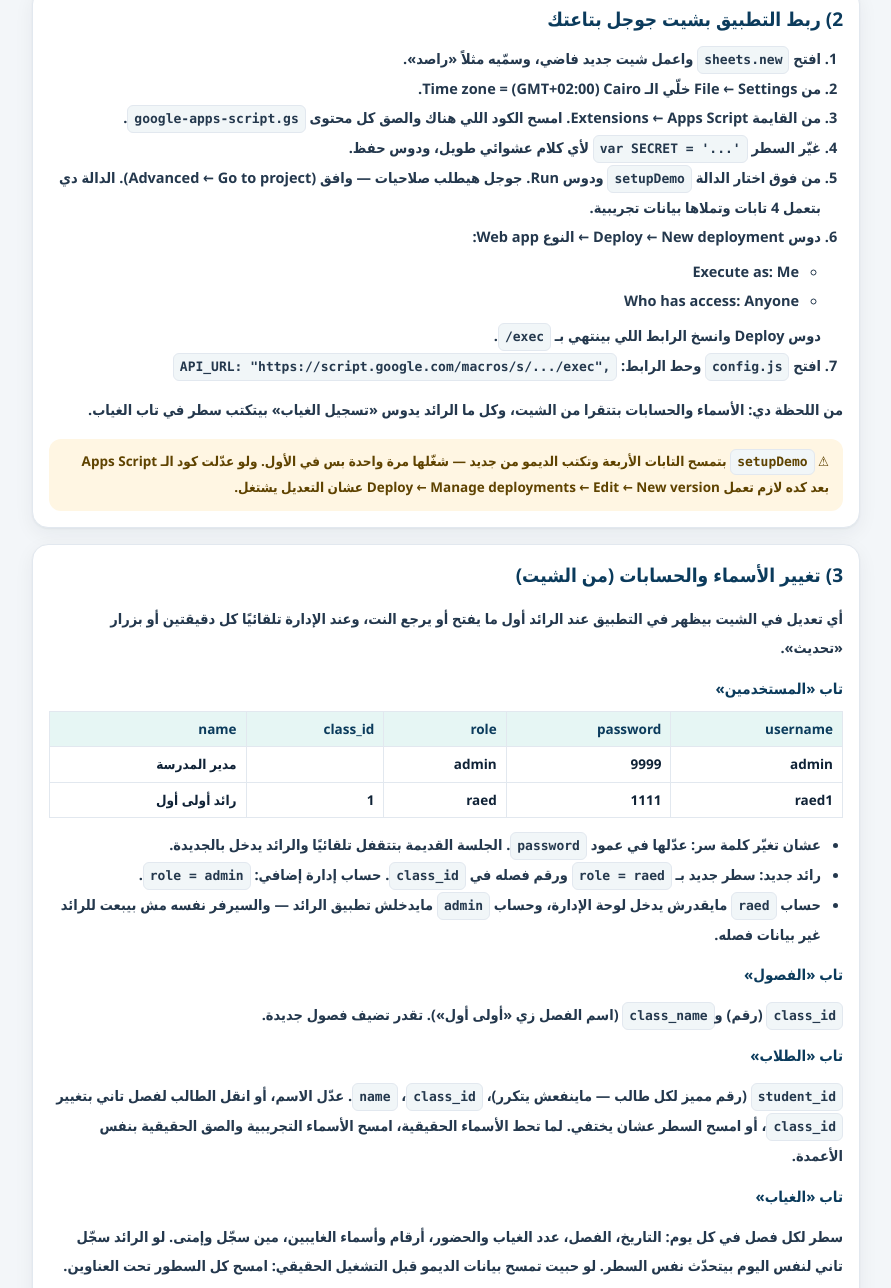
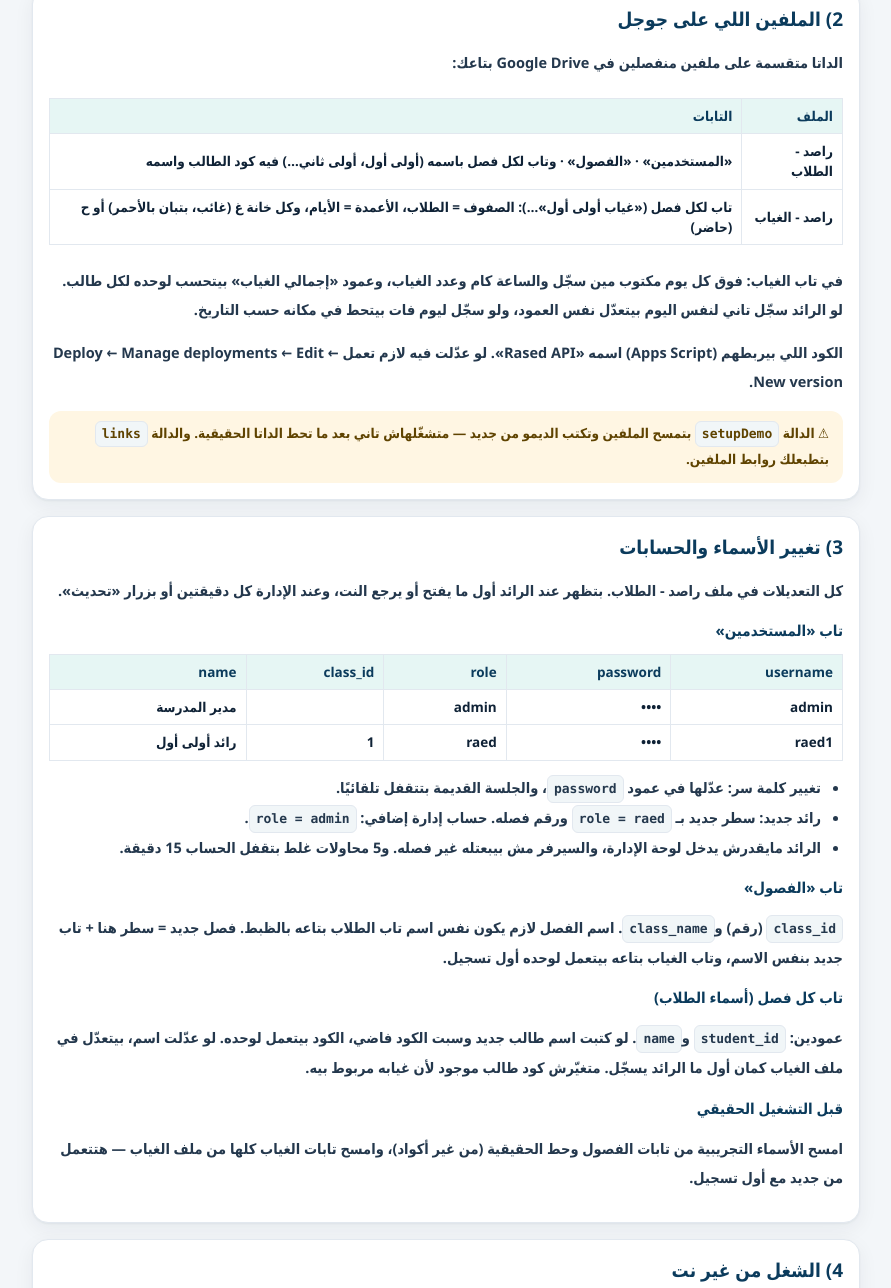
Before and after one commit to ahmedelhendway0-byte/rased, a plain HTML site: page طريقة-التشغيل.html in a window 1280 px wide. Shown: the part 788-2076 px from the top of the page, without its empty margins (194-1085 px from the left). Drawn offline with Linux system fonts and the light colour scheme.

Commit message:
Update guide for two-file layout

```diff
--- a/طريقة-التشغيل.html
+++ b/طريقة-التشغيل.html
@@ -37,34 +37,30 @@ table{border-collapse:collapse;width:100%;font-size:13.5px;margin:6px 0}td,th{bo
 <li>الحسابات: <code>admin / 9999</code> للإدارة، و<code>raed1 / 1111</code> … <code>raed7 / 7777</code> للرواد.</li></ul>
 </div>
 
-<div class="card"><h2>2) ربط التطبيق بشيت جوجل بتاعتك</h2>
-<ol>
-<li>افتح <code>sheets.new</code> واعمل شيت جديد فاضي، وسمّيه مثلاً «راصد».</li>
-<li>من <b>File ← Settings</b> خلّي الـ Time zone = <b>(GMT+02:00) Cairo</b>.</li>
-<li>من القايمة <b>Extensions ← Apps Script</b>. امسح الكود اللي هناك والصق كل محتوى <code>google-apps-script.gs</code>.</li>
-<li>غيّر السطر <code>var SECRET = '...'</code> لأي كلام عشوائي طويل، ودوس حفظ.</li>
-<li>من فوق اختار الدالة <code>setupDemo</code> ودوس <b>Run</b>. جوجل هيطلب صلاحيات — وافق (Advanced ← Go to project). الدالة دي بتعمل 4 تابات وتملاها بيانات تجريبية.</li>
-<li>دوس <b>Deploy ← New deployment</b> ← النوع <b>Web app</b>:
- <ul><li>Execute as: <b>Me</b></li><li>Who has access: <b>Anyone</b></li></ul>
- دوس Deploy وانسخ الرابط اللي بينتهي بـ <code>/exec</code>.</li>
-<li>افتح <code>config.js</code> وحط الرابط: <code>API_URL: "https://script.google.com/macros/s/.../exec",</code></li>
-</ol>
-<p>من اللحظة دي: الأسماء والحسابات بتتقرا من الشيت، وكل ما الرائد يدوس «تسجيل الغياب» بيتكتب سطر في تاب <b>الغياب</b>.</p>
-<div class="note">⚠ <code>setupDemo</code> بتمسح التابات الأربعة وتكتب الديمو من جديد — شغّلها مرة واحدة بس في الأول. ولو عدّلت كود الـ Apps Script بعد كده لازم تعمل <b>Deploy ← Manage deployments ← Edit ← New version</b> عشان التعديل يشتغل.</div>
+<div class="card"><h2>2) الملفين اللي على جوجل</h2>
+<p>الداتا متقسمة على <b>ملفين منفصلين</b> في Google Drive بتاعك:</p>
+<div class="tbl"><table>
+<tr><th>الملف</th><th>التابات</th></tr>
+<tr><td><b>راصد - الطلاب</b></td><td>«المستخدمين» · «الفصول» · وتاب لكل فصل باسمه (أولى أول، أولى ثاني…) فيه كود الطالب واسمه</td></tr>
+<tr><td><b>راصد - الغياب</b></td><td>تاب لكل فصل («غياب أولى أول»…): الصفوف = الطلاب، الأعمدة = الأيام، وكل خانة <b>غ</b> (غائب، بتبان بالأحمر) أو <b>ح</b> (حاضر)</td></tr>
+</table></div>
+<p>في تاب الغياب: فوق كل يوم مكتوب مين سجّل والساعة كام وعدد الغياب، وعمود «إجمالي الغياب» بيتحسب لوحده لكل طالب. لو الرائد سجّل تاني لنفس اليوم بيتعدّل نفس العمود، ولو سجّل ليوم فات بيتحط في مكانه حسب التاريخ.</p>
+<p>الكود اللي بيربطهم (Apps Script) اسمه «Rased API». لو عدّلت فيه لازم تعمل <b>Deploy ← Manage deployments ← Edit ← New version</b>.</p>
+<div class="note">⚠ الدالة <code>setupDemo</code> بتمسح الملفين وتكتب الديمو من جديد — متشغّلهاش تاني بعد ما تحط الداتا الحقيقية. والدالة <code>links</code> بتطبعلك روابط الملفين.</div>
 </div>
 
-<div class="card"><h2>3) تغيير الأسماء والحسابات (من الشيت)</h2>
-<p>أي تعديل في الشيت بيظهر في التطبيق عند الرائد أول ما يفتح أو يرجع النت، وعند الإدارة تلقائيًا كل دقيقتين أو بزرار «تحديث».</p>
+<div class="card"><h2>3) تغيير الأسماء والحسابات</h2>
+<p>كل التعديلات في ملف <b>راصد - الطلاب</b>. بتظهر عند الرائد أول ما يفتح أو يرجع النت، وعند الإدارة كل دقيقتين أو بزرار «تحديث».</p>
 <h3>تاب «المستخدمين»</h3>
 <div class="tbl"><table><tr><th>username</th><th>password</th><th>role</th><th>class_id</th><th>name</th></tr>
-<tr><td>admin</td><td>9999</td><td>admin</td><td></td><td>مدير المدرسة</td></tr>
-<tr><td>raed1</td><td>1111</td><td>raed</td><td>1</td><td>رائد أولى أول</td></tr></table></div>
-<ul><li>عشان تغيّر كلمة سر: عدّلها في عمود <code>password</code>. الجلسة القديمة بتتقفل تلقائيًا والرائد يدخل بالجديدة.</li>
-<li>رائد جديد: سطر جديد بـ <code>role = raed</code> ورقم فصله في <code>class_id</code>. حساب إدارة إضافي: <code>role = admin</code>.</li>
-<li>حساب <code>raed</code> مايقدرش يدخل لوحة الإدارة، وحساب <code>admin</code> مايدخلش تطبيق الرائد — والسيرفر نفسه مش بيبعت للرائد غير بيانات فصله.</li></ul>
-<h3>تاب «الفصول»</h3><p><code>class_id</code> (رقم) و<code>class_name</code> (اسم الفصل زي «أولى أول»). تقدر تضيف فصول جديدة.</p>
-<h3>تاب «الطلاب»</h3><p><code>student_id</code> (رقم مميز لكل طالب — ماينفعش يتكرر)، <code>class_id</code>، <code>name</code>. عدّل الاسم، أو انقل الطالب لفصل تاني بتغيير <code>class_id</code>، أو امسح السطر عشان يختفي. لما تحط الأسماء الحقيقية، امسح الأسماء التجريبية والصق الحقيقية بنفس الأعمدة.</p>
-<h3>تاب «الغياب»</h3><p>سطر لكل فصل في كل يوم: التاريخ، الفصل، عدد الغياب والحضور، أرقام وأسماء الغايبين، مين سجّل وإمتى. لو الرائد سجّل تاني لنفس اليوم بيتحدّث نفس السطر. لو حبيت تمسح بيانات الديمو قبل التشغيل الحقيقي: امسح كل السطور تحت العناوين.</p>
+<tr><td>admin</td><td>••••</td><td>admin</td><td></td><td>مدير المدرسة</td></tr>
+<tr><td>raed1</td><td>••••</td><td>raed</td><td>1</td><td>رائد أولى أول</td></tr></table></div>
+<ul><li>تغيير كلمة سر: عدّلها في عمود <code>password</code>، والجلسة القديمة بتتقفل تلقائيًا.</li>
+<li>رائد جديد: سطر جديد بـ <code>role = raed</code> ورقم فصله. حساب إدارة إضافي: <code>role = admin</code>.</li>
+<li>الرائد مايقدرش يدخل لوحة الإدارة، والسيرفر مش بيبعتله غير فصله. و5 محاولات غلط بتقفل الحساب 15 دقيقة.</li></ul>
+<h3>تاب «الفصول»</h3><p><code>class_id</code> (رقم) و<code>class_name</code>. <b>اسم الفصل لازم يكون نفس اسم تاب الطلاب بتاعه بالظبط.</b> فصل جديد = سطر هنا + تاب جديد بنفس الاسم، وتاب الغياب بتاعه بيتعمل لوحده أول تسجيل.</p>
+<h3>تاب كل فصل (أسماء الطلاب)</h3><p>عمودين: <code>student_id</code> و<code>name</code>. لو كتبت اسم طالب جديد وسبت الكود فاضي، الكود بيتعمل لوحده. لو عدّلت اسم، بيتعدّل في ملف الغياب كمان أول ما الرائد يسجّل. متغيّرش كود طالب موجود لأن غيابه مربوط بيه.</p>
+<h3>قبل التشغيل الحقيقي</h3><p>امسح الأسماء التجريبية من تابات الفصول وحط الحقيقية (من غير أكواد)، وامسح تابات الغياب كلها من ملف الغياب — هتتعمل من جديد مع أول تسجيل.</p>
 </div>
 
 <div class="card"><h2>4) الشغل من غير نت</h2>
```
